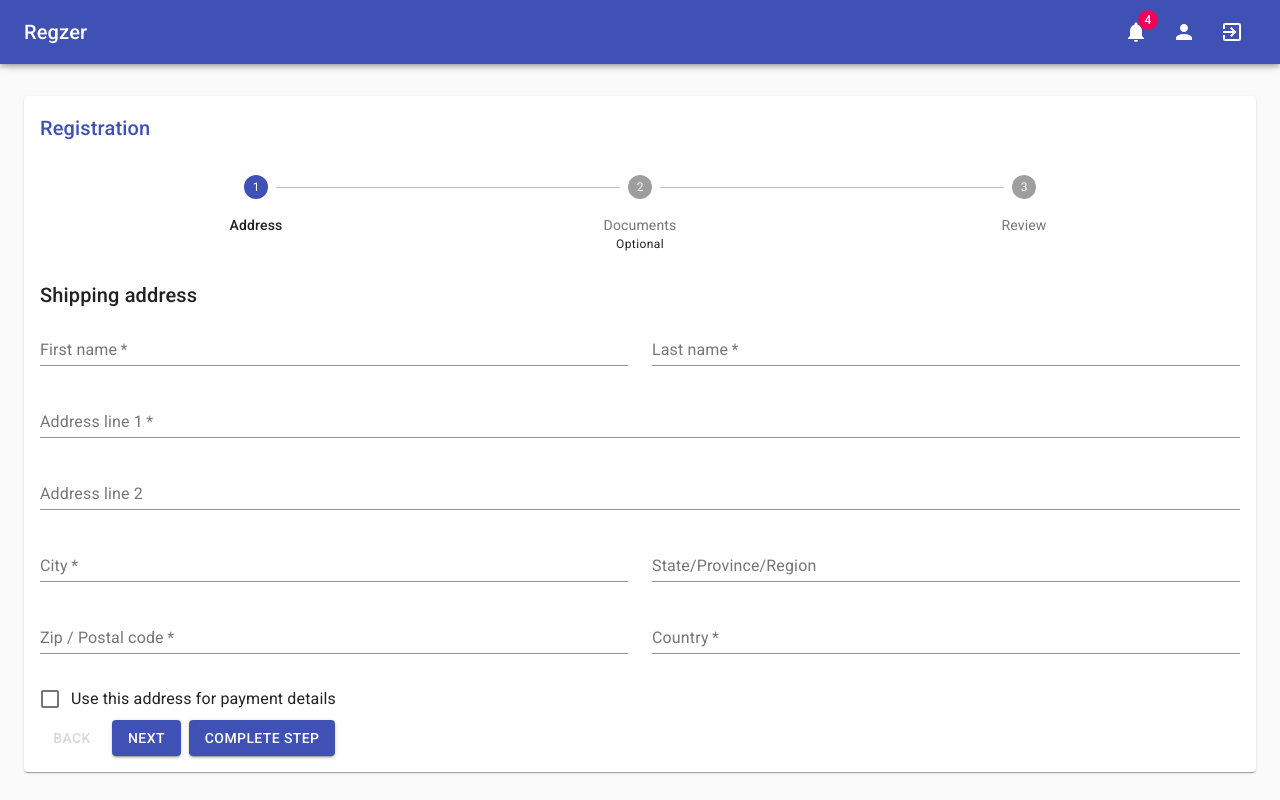
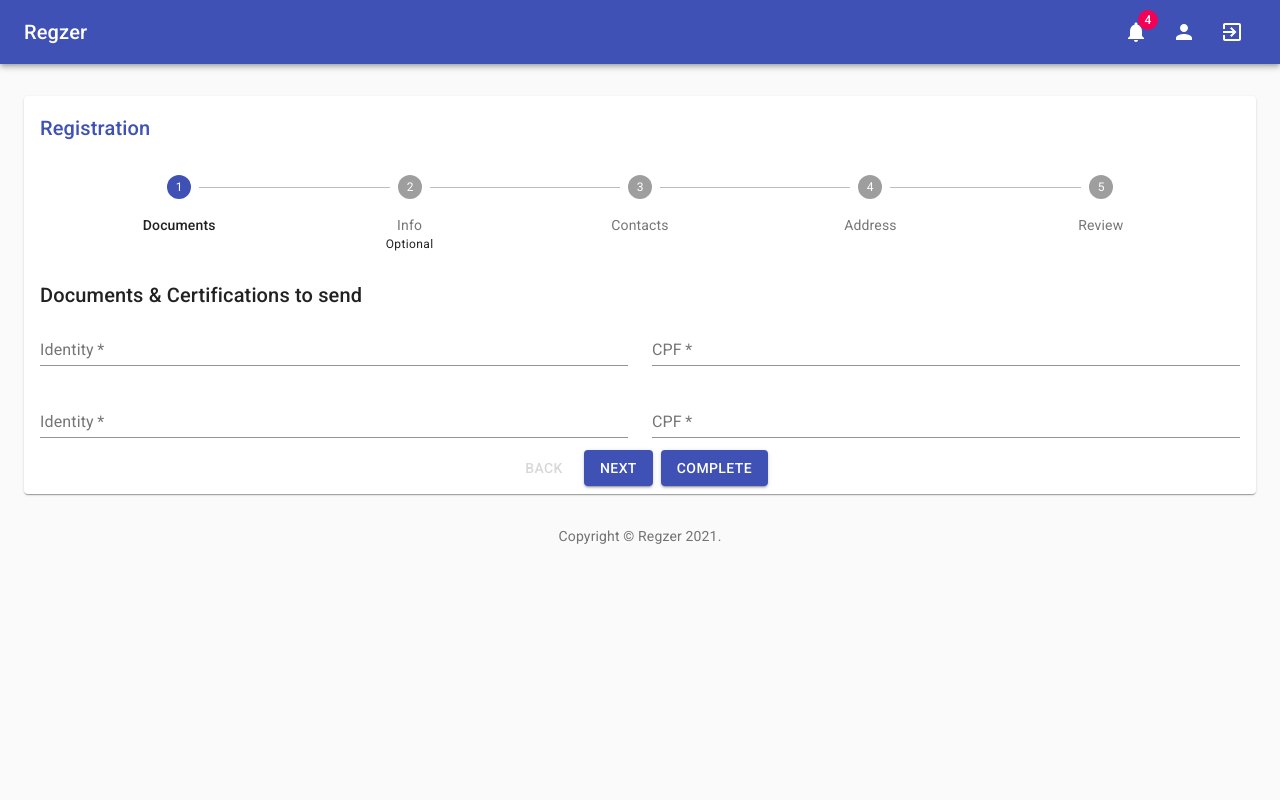
Before and after one commit to caiosduarte/dwfs-pia-regzer, a React (Create React App) app in the folder web/: page /dashboard in a window 1280 px wide. Built offline with nearby package versions, Linux system fonts and the light colour scheme.

Commit message:
ajustes no painel de botões da parte do registro

```diff
--- a/web/src/pages/Dashboard/Checkout.tsx
+++ b/web/src/pages/Dashboard/Checkout.tsx
@@ -9,6 +9,7 @@ import AddressForm from "./AddressForm";
 import DocumentsForm from "./DocumentsForm";
 import Review from "./Review";
 import Title from "./Title";
+import { Grid } from "@material-ui/core";
 
 const useStyles = makeStyles((theme: Theme) =>
     createStyles({
@@ -28,7 +29,7 @@ const useStyles = makeStyles((theme: Theme) =>
     })
 );
 
-const steps = ["Address", "Documents", "Review"];
+const steps = ["Documents", "Info", "Contacts", "Address", "Review"];
 
 function getSteps() {
     return steps;
@@ -37,10 +38,14 @@ function getSteps() {
 function getStepContent(step: number) {
     switch (step) {
         case 0:
+            return <DocumentsForm />;
+        case 1:
             return <AddressForm />;
-        case 1:
-            return <DocumentsForm />;
         case 2:
+            return <AddressForm />;
+        case 3:
+            return <AddressForm />;
+        case 4:
             return <Review />;
         default:
             throw new Error("Unknown step");
@@ -172,15 +177,26 @@ export default function Checkout() {
             <div>
                 {allStepsCompleted() ? (
                     <div>
-                        <Typography className={classes.instructions}>
-                            All steps completed - you&apos;re finished
-                        </Typography>
-                        <Button onClick={handleReset}>Reset</Button>
+                        <Grid container direction="row" justifyContent="center">
+                            <Typography className={classes.instructions}>
+                                All steps completed - you&apos;re finished
+                            </Typography>
+                        </Grid>
+                        <Grid container direction="row" justifyContent="center">
+                            <Button onClick={handleReset}>Reset</Button>
+                        </Grid>
                     </div>
                 ) : (
-                    <div>
+                    <>
                         {getStepContent(activeStep)}
-                        <div>
+                        <br />
+                        <Grid
+                            container
+                            direction="row"
+                            alignItems="baseline"
+                            justifyContent="center"
+                            spacing={2}
+                        >
                             <Button
                                 disabled={activeStep === 0}
                                 onClick={handleBack}
@@ -223,11 +239,11 @@ export default function Checkout() {
                                     >
                                         {completedSteps() === totalSteps() - 1
                                             ? "Finish"
-                                            : "Complete Step"}
+                                            : "Complete"}
                                     </Button>
                                 ))}
-                        </div>
-                    </div>
+                        </Grid>
+                    </>
                 )}
             </div>
         </React.Fragment>
--- a/web/src/pages/Dashboard/DocumentsForm.tsx
+++ b/web/src/pages/Dashboard/DocumentsForm.tsx
@@ -9,56 +9,43 @@ export default function DocumentsForm() {
     return (
         <React.Fragment>
             <Typography variant="h6" gutterBottom>
-                Payment method
+                Documents & Certifications to send
             </Typography>
             <Grid container spacing={3}>
                 <Grid item xs={12} md={6}>
                     <TextField
                         required
-                        id="cardName"
-                        label="Name on card"
+                        id="id"
+                        label="Identity"
                         fullWidth
-                        autoComplete="cc-name"
+                        autoComplete="rg"
                     />
                 </Grid>
                 <Grid item xs={12} md={6}>
                     <TextField
                         required
-                        id="cardNumber"
-                        label="Card number"
+                        id="cpf"
+                        label="CPF"
                         fullWidth
-                        autoComplete="cc-number"
+                        autoComplete="cpf"
                     />
                 </Grid>
                 <Grid item xs={12} md={6}>
                     <TextField
                         required
-                        id="expDate"
-                        label="Expiry date"
+                        id="id"
+                        label="Identity"
                         fullWidth
-                        autoComplete="cc-exp"
+                        autoComplete="rg"
                     />
                 </Grid>
                 <Grid item xs={12} md={6}>
                     <TextField
                         required
-                        id="cvv"
-                        label="CVV"
-                        helperText="Last three digits on signature strip"
+                        id="cpf"
+                        label="CPF"
                         fullWidth
-                        autoComplete="cc-csc"
-                    />
-                </Grid>
-                <Grid item xs={12}>
-                    <FormControlLabel
-                        control={
-                            <Checkbox
-                                color="secondary"
-                                name="saveCard"
-                                value="yes"
-                            />
-                        }
-                        label="Remember credit card details for next time"
+                        autoComplete="cpf"
                     />
                 </Grid>
             </Grid>
```
